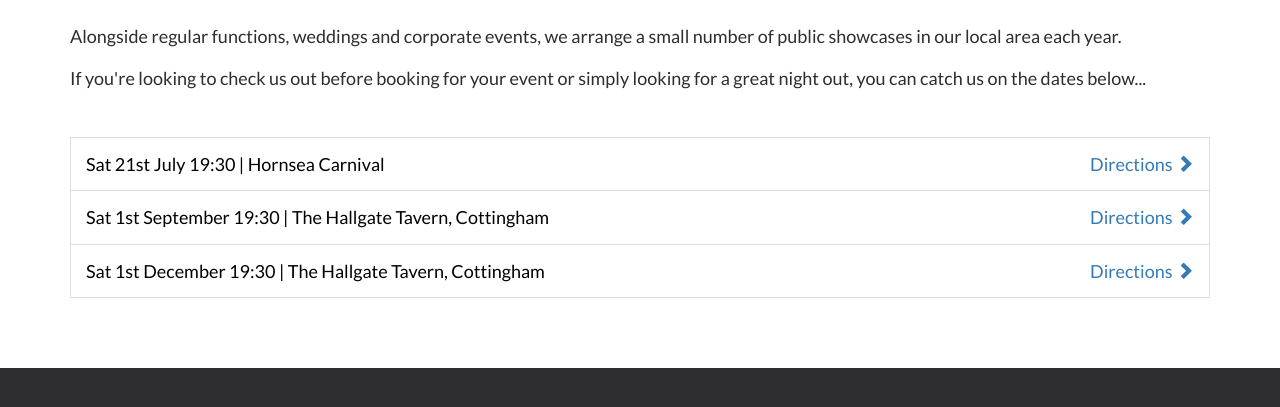
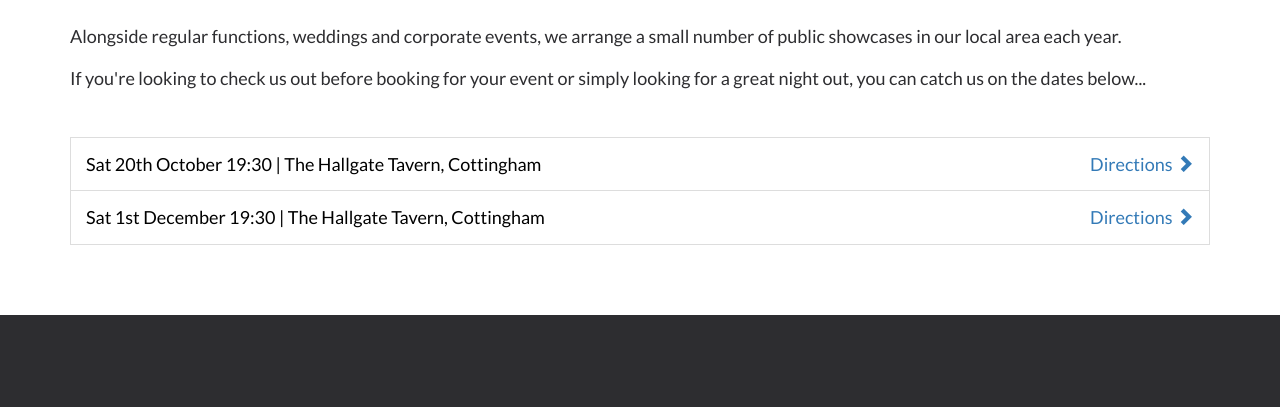
Before and after one commit to mrmrpeaks/mrmrpeaks.github.io, a plain HTML site: page live.html in a window 1280 px wide. Shown: the part 575-982 px from the top of the page. Drawn offline with nearby package versions, Linux system fonts and the light colour scheme; grey boxes are pictures that could not be loaded.

Commit message:
Updated Live Page

```diff
--- a/live.html
+++ b/live.html
@@ -117,10 +117,7 @@ height="0" width="0" style="display:none;visibility:hidden"></iframe></noscript>
       <li class="list-group-item">Sat 3rd March 19:30 | The Hallgate Tavern, Cottingham <a target="_blank" href="https://www.google.co.uk/maps/place/Hallgate+Tavern/@53.777179,-0.4262368,14.21z/data=!4m5!3m4!1s0x4878c080e302e363:0xd7c0eeda40209674!8m2!3d53.7820429!4d-0.4132261"><span class="pull-right direction-btn">Directions <span class="glyphicon glyphicon-chevron-right"></span></span></a></li>
         -->
 
-      <li class="list-group-item">Sat 21st July 19:30 | Hornsea Carnival <a target="_blank" href="https://www.google.co.uk/maps/place/Hall+Garth+Park/@53.9129171,-0.1723913,17z/data=!3m1!4b1!4m5!3m4!1s0x4878af89ae9d6bd1:0x1a757a7bdb4cf3a!8m2!3d53.9129171!4d-0.1702026"><span class="pull-right direction-btn">Directions <span class="glyphicon glyphicon-chevron-right"></span></span></a></li>
-
-
-      <li class="list-group-item">Sat 1st September 19:30 | The Hallgate Tavern, Cottingham <a target="_blank" href="https://www.google.co.uk/maps/place/Hallgate+Tavern/@53.777179,-0.4262368,14.21z/data=!4m5!3m4!1s0x4878c080e302e363:0xd7c0eeda40209674!8m2!3d53.7820429!4d-0.4132261"><span class="pull-right direction-btn">Directions <span class="glyphicon glyphicon-chevron-right"></span></span></a></li>
+      <li class="list-group-item">Sat 20th October 19:30 | The Hallgate Tavern, Cottingham <a target="_blank" href="https://www.google.co.uk/maps/place/Hallgate+Tavern/@53.777179,-0.4262368,14.21z/data=!4m5!3m4!1s0x4878c080e302e363:0xd7c0eeda40209674!8m2!3d53.7820429!4d-0.4132261"><span class="pull-right direction-btn">Directions <span class="glyphicon glyphicon-chevron-right"></span></span></a></li>
 
       <li class="list-group-item">Sat 1st December 19:30 | The Hallgate Tavern, Cottingham <a target="_blank" href="https://www.google.co.uk/maps/place/Hallgate+Tavern/@53.777179,-0.4262368,14.21z/data=!4m5!3m4!1s0x4878c080e302e363:0xd7c0eeda40209674!8m2!3d53.7820429!4d-0.4132261"><span class="pull-right direction-btn">Directions <span class="glyphicon glyphicon-chevron-right"></span></span></a></li>
     </ul>
```
